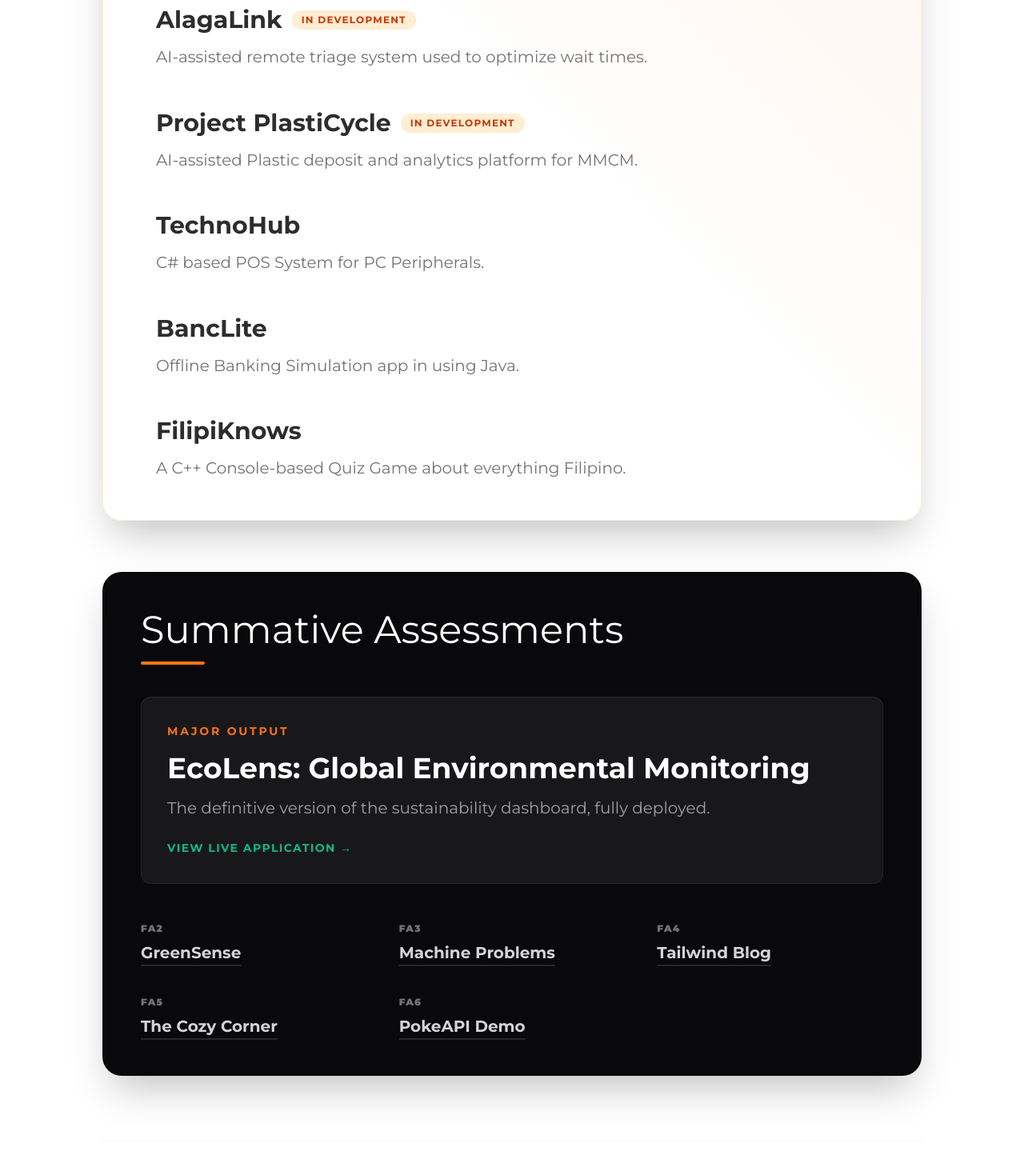
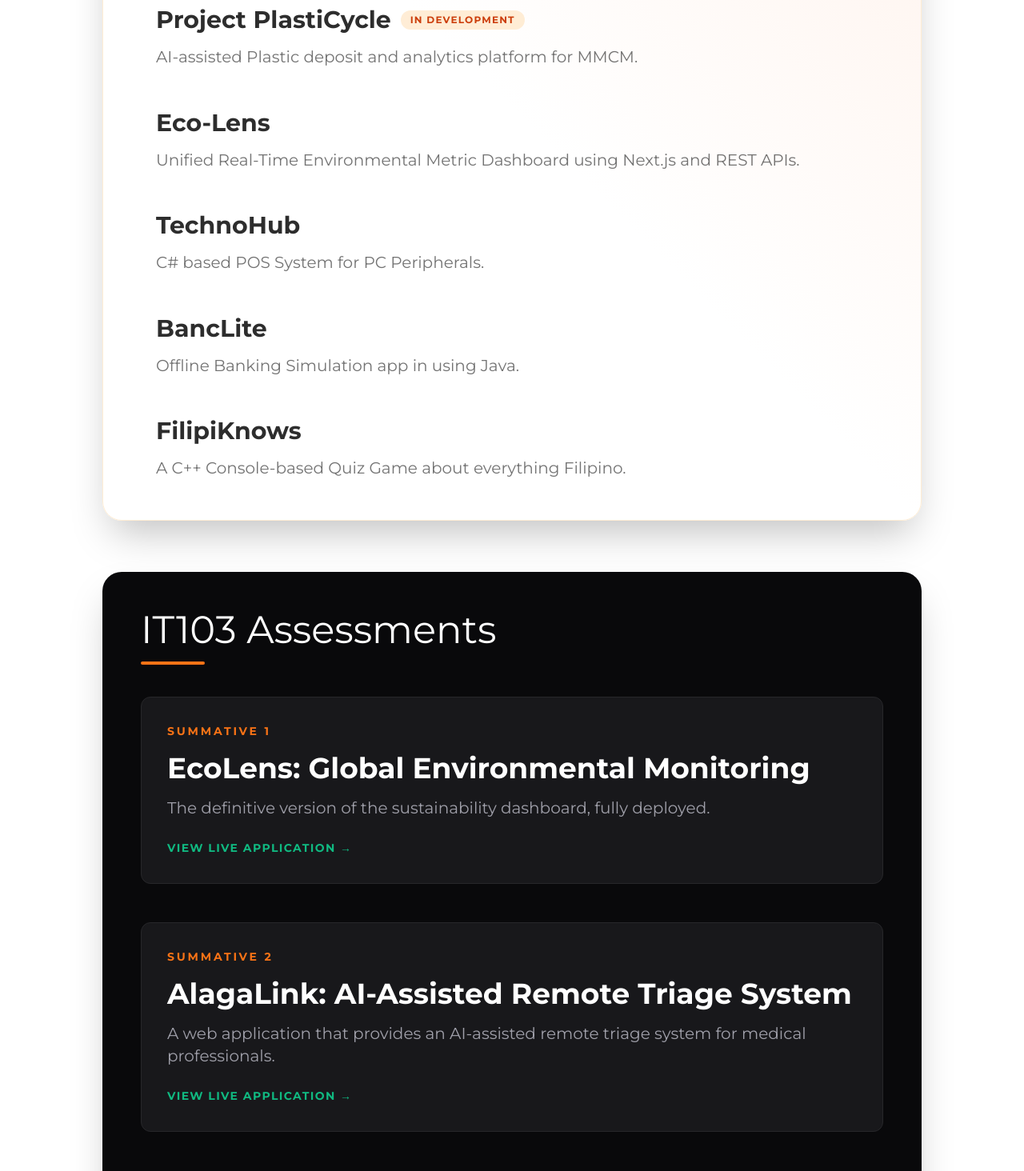
Before and after one commit to DLGAquilon/it103-fa1-portfolio, a Next.js app: page / in a window 1280 px wide. Shown: the part 1660-3124 px from the top of the page at 80% size. Built offline with nearby package versions, Linux system fonts and the light colour scheme.

Commit message:
added summative 2

```diff
--- a/app/page.js
+++ b/app/page.js
@@ -91,10 +91,10 @@ export default function Portfolio() {
             </h2>
             <div className="space-y-8 md:space-y-12">
               {[
-                { title: "Eco-Lens", body: "Unified Real-Time Environmental Metric Dashboard using Next.js and REST APIs.", highlight: true },
+                { title: "AlagaLink", body: "AI-assisted remote triage system used to optimize wait times.", status: "Completed", highlight: true },
                 { title: "PathFinder", body: "Pathfinding web app implementing A* and Dijkstra's Algorithm.", status: "In Development" },
-                { title: "AlagaLink", body: "AI-assisted remote triage system used to optimize wait times.", status: "In Development" },
                 { title: "Project PlastiCycle", body: "AI-assisted Plastic deposit and analytics platform for MMCM.", status: "In Development" },
+                { title: "Eco-Lens", body: "Unified Real-Time Environmental Metric Dashboard using Next.js and REST APIs."},
                 { title: "TechnoHub", body: "C# based POS System for PC Peripherals." },
                 { title: "BancLite", body: "Offline Banking Simulation app in using Java." },
                 { title: "FilipiKnows", body: "A C++ Console-based Quiz Game about everything Filipino. "},
@@ -121,7 +121,7 @@ export default function Portfolio() {
           {/* 3. Summative Assessments Section */}
           <section className="p-6 md:p-12 rounded-2xl md:rounded-3xl bg-zinc-950 text-white dark:bg-zinc-900/40 dark:border dark:border-zinc-800 shadow-2xl">
             <div className="mb-10">
-              <h2 className="font-serif text-3xl md:text-5xl mb-4">Summative Assessments</h2>
+              <h2 className="font-serif text-3xl md:text-5xl mb-4">IT103 Assessments</h2>
               <div className="w-20 h-1 bg-accent-orange rounded-full"></div>
             </div>
 
@@ -131,7 +131,7 @@ export default function Portfolio() {
               className="block p-6 md:p-8 rounded-xl bg-zinc-900 border border-zinc-800 hover:border-accent-orange transition-all group mb-12"
             >
               <div className="flex justify-between items-start mb-4">
-                <span className="text-accent-orange text-xs md:text-sm font-bold uppercase tracking-[0.2em]">Major Output</span>
+                <span className="text-accent-orange text-xs md:text-sm font-bold uppercase tracking-[0.2em]">Summative 1</span>
                 <ExternalLink className="opacity-0 group-hover:opacity-100 transition-opacity" size={20} />
               </div>
               <h3 className="text-2xl md:text-4xl font-bold mb-4 group-hover:text-orange-400 transition-colors">
@@ -139,6 +139,25 @@ export default function Portfolio() {
               </h3>
               <p className="text-zinc-400 text-base md:text-xl mb-6">
                 The definitive version of the sustainability dashboard, fully deployed.
+              </p>
+              <span className="inline-flex items-center gap-2 text-accent-emerald font-bold uppercase tracking-widest text-xs md:text-sm">
+                View Live Application →
+              </span>
+            </a>
+            <a
+              href="https://alagalink-ai-assisted-remote-triage.vercel.app"
+              target="_blank"
+              className="block p-6 md:p-8 rounded-xl bg-zinc-900 border border-zinc-800 hover:border-accent-orange transition-all group mb-12"
+            >
+              <div className="flex justify-between items-start mb-4">
+                <span className="text-accent-orange text-xs md:text-sm font-bold uppercase tracking-[0.2em]">Summative 2</span>
+                <ExternalLink className="opacity-0 group-hover:opacity-100 transition-opacity" size={20} />
+              </div>
+              <h3 className="text-2xl md:text-4xl font-bold mb-4 group-hover:text-orange-400 transition-colors">
+                AlagaLink: AI-Assisted Remote Triage System
+              </h3>
+              <p className="text-zinc-400 text-base md:text-xl mb-6">
+                A web application that provides an AI-assisted remote triage system for medical professionals.
               </p>
               <span className="inline-flex items-center gap-2 text-accent-emerald font-bold uppercase tracking-widest text-xs md:text-sm">
                 View Live Application →
```
